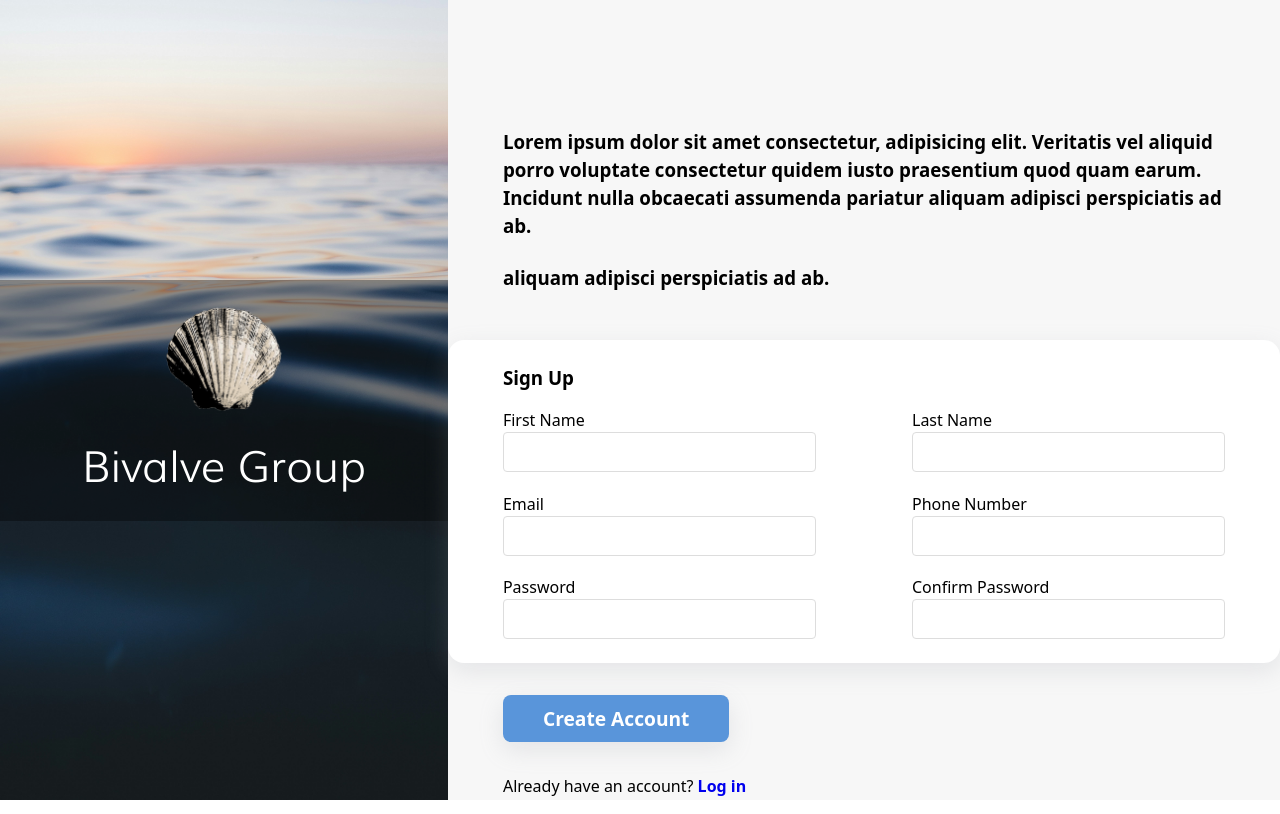
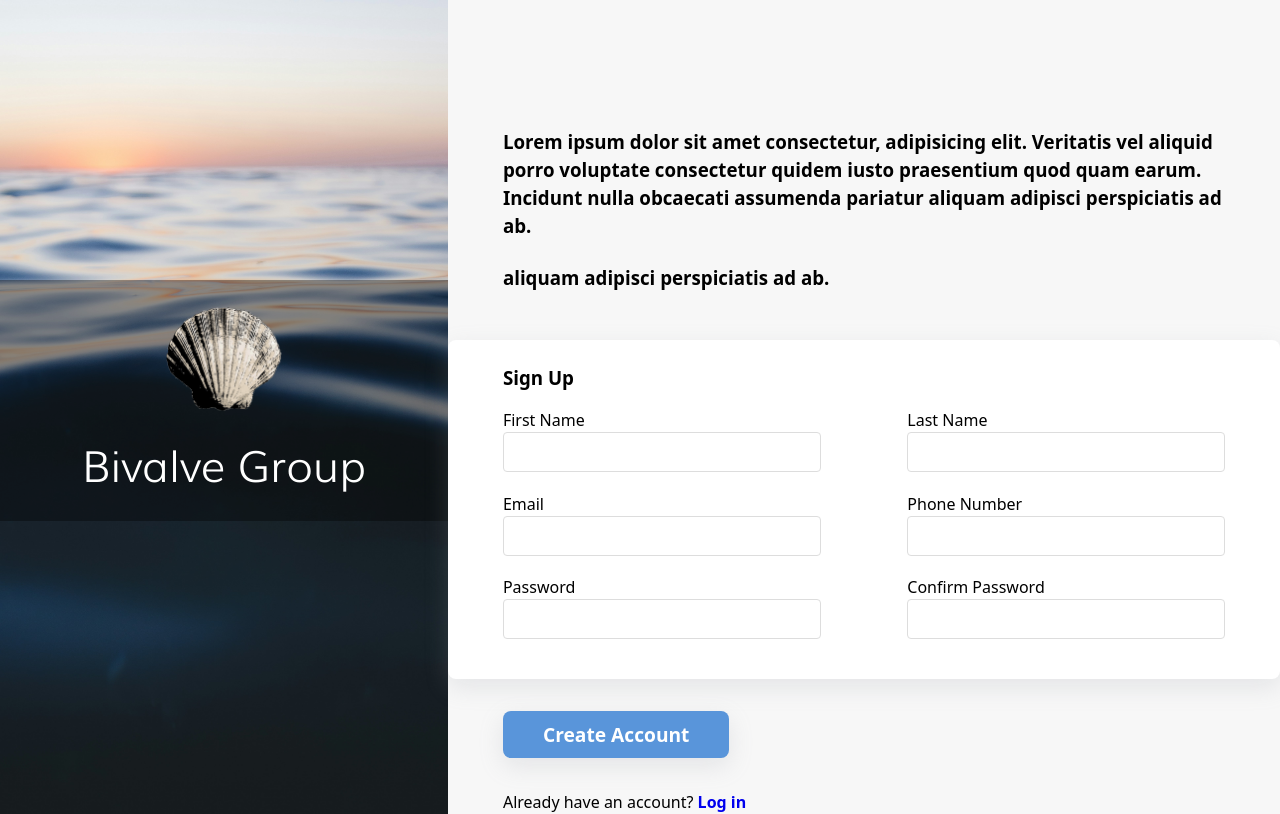
Before and after one commit to restfulcurrent/odin-sign-up-form, a plain HTML site: page index.html in a window 1280 px wide. Drawn offline with Linux system fonts and the light colour scheme.

Commit message:
Add styling to rhs

```diff
--- a/style.css
+++ b/style.css
@@ -39,7 +39,7 @@ body {
 }
 
 .logo-wrapper {
-    margin-top: 35vh;
+    margin-top: 35vmin;
     background-color: rgba(0, 0, 0, 0.362);
     display: flex;
     justify-content: center;
@@ -82,7 +82,7 @@ img {
 }
 
 .heading {
-    margin-top: 16vh;
+    margin-top: 16vmin;
     margin-bottom: 3rem;
 }
 
@@ -90,14 +90,10 @@ img {
     margin-bottom: 1.5rem;
 }
 
-.sign-up-wrapper {
-    background-color: #ffffff;
-}
-
 .input-wrapper {
     display: flex;
     flex-wrap: wrap;
-    column-gap: 6rem;
+    column-gap: 12%;
     row-gap: 1.2rem;
     width: min(100%, 100ch);
 }
@@ -115,12 +111,13 @@ label {
 }
 
 .sign-up-wrapper {
-    padding: 1.5rem 0;
+    background-color: #ffffff;
+    padding: 1.5rem 0 2.5rem;
     margin-bottom: 2rem;
     width: min(100%, 100ch);
     margin-left: auto;
     margin-right: auto;
-    border-radius: 1rem;
+    border-radius: 0.5rem;
     box-shadow: rgba(149, 157, 165, 0.2) 0px 8px 24px;
 }
 
@@ -138,6 +135,7 @@ input {
     border-radius: .25rem;
     width: 100%;
     height: 2.5rem;
+    padding: 0.5rem;
 }
 
 button {
```
